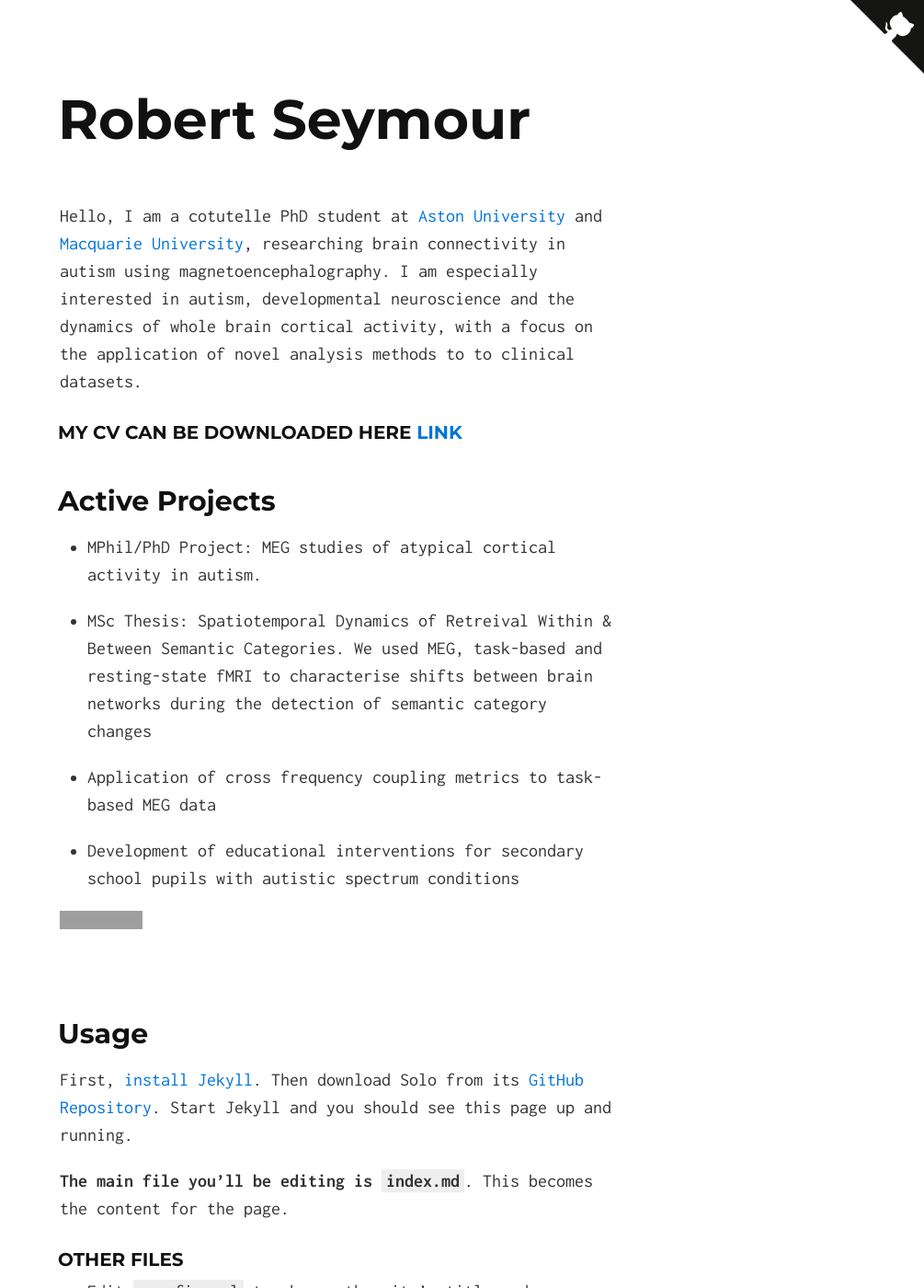
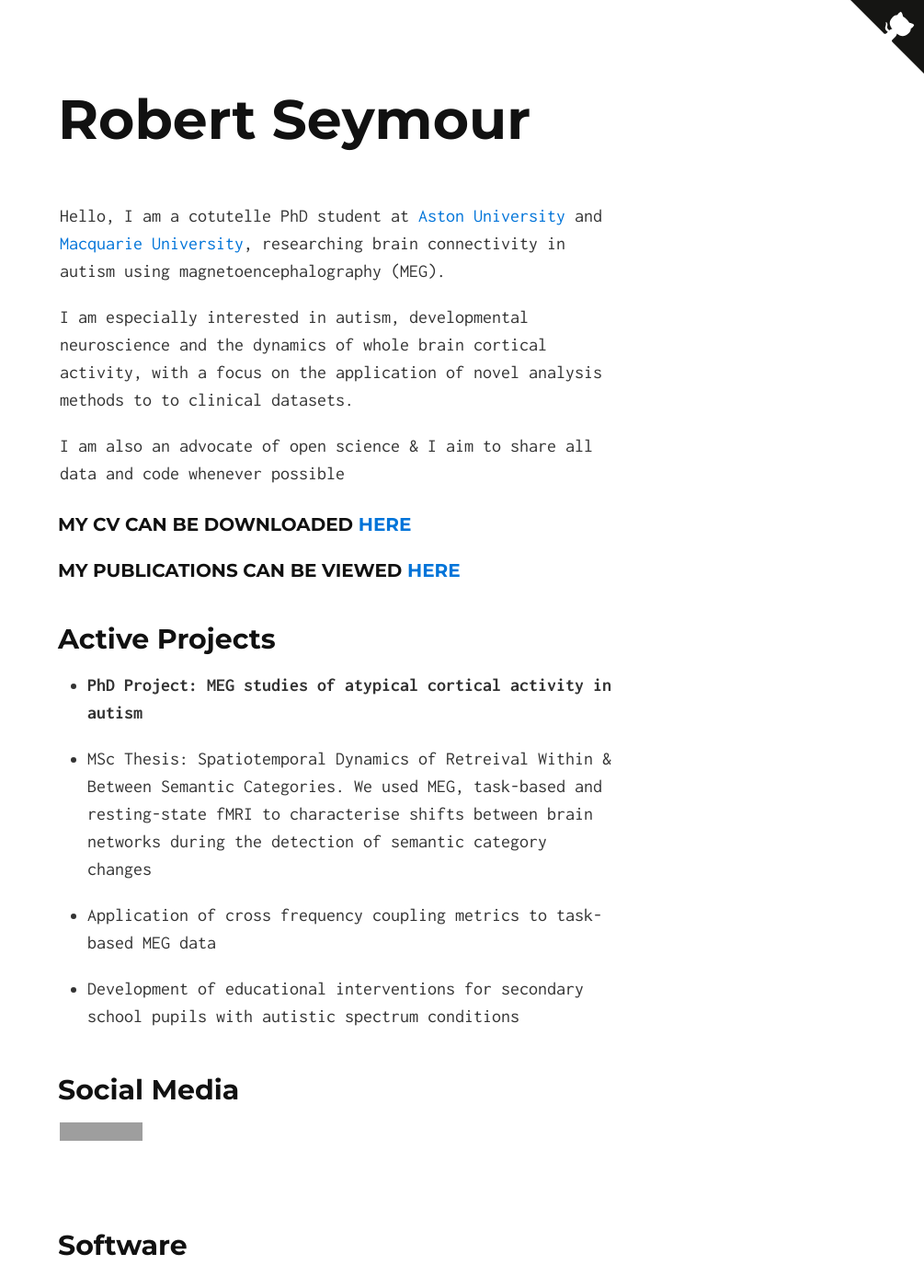
Before and after one commit to neurofractal/neurofractal.github.io, a Jekyll site: the page built from index.md, in a window 1280 px wide and 1400 px high. Shown: the whole window at 92% size, without its empty margins (275-1280 px from the left). Built offline with Jekyll 4.4.1, drawn with Linux system fonts in a browser that asks for light colours; our own code applies the rules of GitHub Pages for plain Markdown files; some of the changed text lies outside the part shown; grey boxes are pictures that could not be loaded.

Commit message:
Update index.md

```diff
--- a/index.md
+++ b/index.md
@@ -1,11 +1,17 @@
 
-Hello, I am a cotutelle PhD student at [Aston University](http://www.aston.ac.uk/lhs/research/centres-facilities/brain-centre/) and [Macquarie University](https://www.mq.edu.au/), researching brain connectivity in autism using magnetoencephalography. I am especially interested in autism, developmental neuroscience and the dynamics of whole brain cortical activity, with a focus on the application of novel analysis methods to to clinical datasets.
+Hello, I am a cotutelle PhD student at [Aston University](http://www.aston.ac.uk/lhs/research/centres-facilities/brain-centre/) and [Macquarie University](https://www.mq.edu.au/), researching brain connectivity in autism using magnetoencephalography (MEG).
 
-### My CV can be downloaded here [link](https://docs.google.com/document/d/1NxBkX8fHCGhypvmDhVpfYXQ6GWnsuztq19GSJQR7weo/edit?usp=sharing)
+I am especially interested in autism, developmental neuroscience and the dynamics of whole brain cortical activity, with a focus on the application of novel analysis methods to to clinical datasets.
+
+I am also an advocate of open science & I aim to share all data and code whenever possible
+
+#### My CV can be downloaded [here](https://docs.google.com/document/d/1NxBkX8fHCGhypvmDhVpfYXQ6GWnsuztq19GSJQR7weo/edit?usp=sharing)
+
+#### My publications can be viewed [here](https://scholar.google.co.uk/citations?user=IAAhK00AAAAJ&hl=en)
 
 ## Active Projects
 
-* MPhil/PhD Project: MEG studies of atypical cortical activity in autism.
+* **PhD Project: MEG studies of atypical cortical activity in autism**
 
 * MSc Thesis: Spatiotemporal Dynamics of Retreival Within & Between Semantic Categories. We used MEG, task-based and resting-state fMRI to characterise shifts between brain networks during the detection of semantic category changes
 
@@ -13,51 +19,12 @@ Hello, I am a cotutelle PhD student at [Aston University](http://www.aston.ac.uk
 
 * Development of educational interventions for secondary school pupils with autistic spectrum conditions
 
-
+## Social Media
 
 <iframe src="https://ghbtns.com/github-btn.html?user=chibicode&amp;repo=solo&amp;type=watch&amp;count=true&amp;size=large"
   allowtransparency="true" frameborder="0" scrolling="0" width="170" height="30"></iframe><br/>
 
-## Usage
+## Software
 
-First, [install Jekyll](http://jekyllrb.com/docs/installation/). Then download Solo from its [GitHub Repository](https://github.com/chibicode/solo). Start Jekyll and you should see this page up and running.
-
-**The main file you'll be editing is `index.md`**. This becomes the content for the page.
-
-### Other Files
-
-* Edit `_config.yml` to change the site's title and description.
-* Edit `_includes/head.html` to add custom code to `<head>`.
-* Edit `_includes/scripts.html` to add custom code before `</body>`.
-* Edit `CNAME` to host on a custom domain.
-* Edit `README.md` before pushing your code.
-
-### Don't use `<h1>` tags
-
-Wthin `index.md`, do not use `<h1>` tags - `<h1>` is reserved for the site title.
-
-### Supported Tags
-
-Solo supports lists, `<hr>`s, `<table>`s,
-
-> blockquotes, and...
-
-~~~html
-<pre>code blocks with syntax highlighting.</pre>
-~~~
-
-### Keep Solo up to date
-
-Instead of downloading, you can [fork Solo](https://github.com/chibicode/solo/fork) and use the "upstream" strategy described on [this page](https://help.github.com/articles/fork-a-repo) to keep Solo up to date.
-
-## Author
-
-Shu Uesugi ([Twitter](http://twitter.com/chibicode)/[GitHub](http://github.com/chibicode)/[G+](https://plus.google.com/110325199858284431541?rel=author)).
-
-![Shu Uesugi](https://www.gravatar.com/avatar/b868d84bbe2ed30ec45c9253e1c1cefe.jpg?s=200)
-
-### License
-
-[MIT License](http://chibicode.mit-license.org/)
 
 <a href="https://github.com/chibicode/solo" class="github-corner"><svg width="80" height="80" viewBox="0 0 250 250" style="fill:#151513; color:#fff; position: absolute; top: 0; border: 0; right: 0;"><path d="M0,0 L115,115 L130,115 L142,142 L250,250 L250,0 Z"></path><path d="M128.3,109.0 C113.8,99.7 119.0,89.6 119.0,89.6 C122.0,82.7 120.5,78.6 120.5,78.6 C119.2,72.0 123.4,76.3 123.4,76.3 C127.3,80.9 125.5,87.3 125.5,87.3 C122.9,97.6 130.6,101.9 134.4,103.2" fill="currentColor" style="transform-origin: 130px 106px;" class="octo-arm"></path><path d="M115.0,115.0 C114.9,115.1 118.7,116.5 119.8,115.4 L133.7,101.6 C136.9,99.2 139.9,98.4 142.2,98.6 C133.8,88.0 127.5,74.4 143.8,58.0 C148.5,53.4 154.0,51.2 159.7,51.0 C160.3,49.4 163.2,43.6 171.4,40.1 C171.4,40.1 176.1,42.5 178.8,56.2 C183.1,58.6 187.2,61.8 190.9,65.4 C194.5,69.0 197.7,73.2 200.1,77.6 C213.8,80.2 216.3,84.9 216.3,84.9 C212.7,93.1 206.9,96.0 205.4,96.6 C205.1,102.4 203.0,107.8 198.3,112.5 C181.9,128.9 168.3,122.5 157.7,114.1 C157.9,116.9 156.7,120.9 152.7,124.9 L141.0,136.5 C139.8,137.7 141.6,141.9 141.8,141.8 Z" fill="currentColor" class="octo-body"></path></svg></a><style>.github-corner:hover .octo-arm{animation:octocat-wave 560ms ease-in-out}@keyframes octocat-wave{0%,100%{transform:rotate(0)}20%,60%{transform:rotate(-25deg)}40%,80%{transform:rotate(10deg)}}@media (max-width:500px){.github-corner:hover .octo-arm{animation:none}.github-corner .octo-arm{animation:octocat-wave 560ms ease-in-out}}</style>
```
